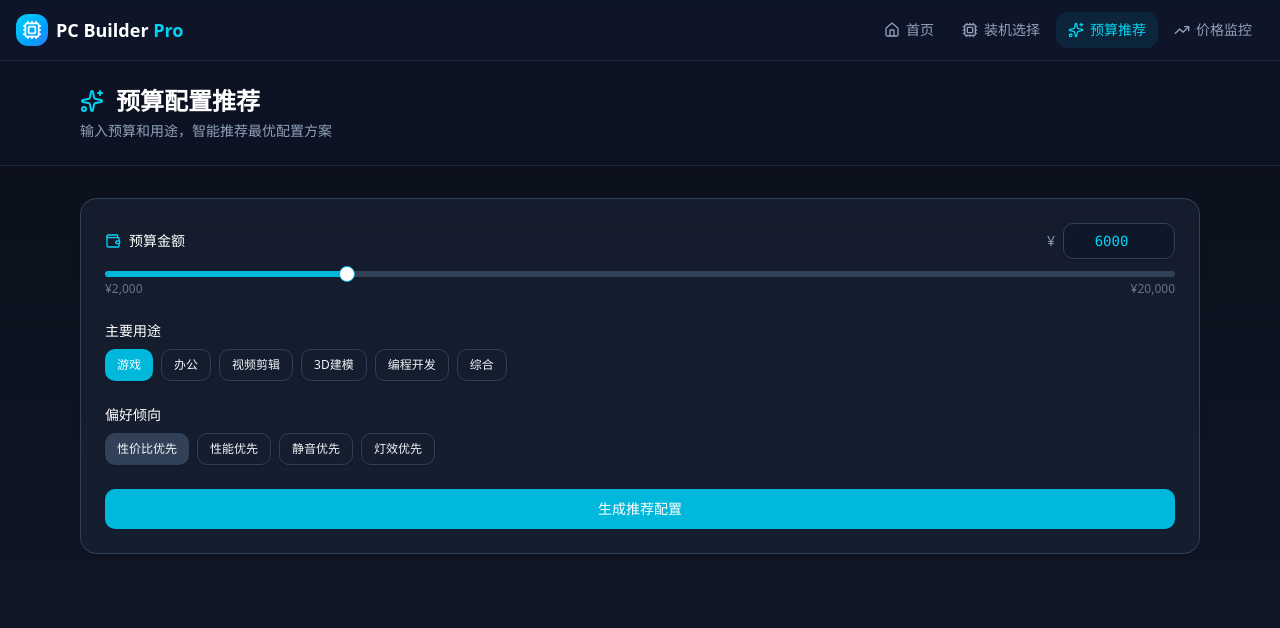
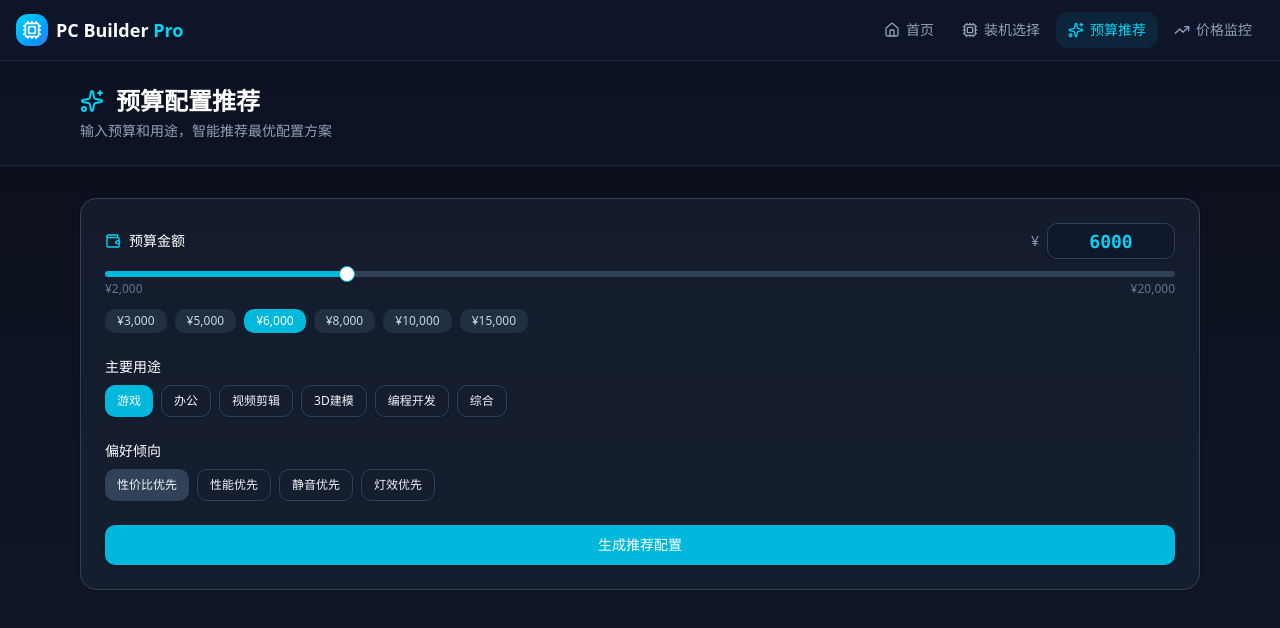
Before and after one commit to demo133/pc-builder-pro, a Next.js app: page /recommend in a window 1280 px wide. Shown: the top 628 px of the page. Built offline with nearby package versions, Linux system fonts and the light colour scheme.

Commit message:
优化预算输入：自由输入+失焦限制+快捷预算按钮

```diff
--- a/src/app/recommend/page.tsx
+++ b/src/app/recommend/page.tsx
@@ -97,9 +97,12 @@ interface ConfigResult {
   components: Record<string, HardwareItem>
 }
 
+const QUICK_BUDGETS = [3000, 5000, 6000, 8000, 10000, 15000]
+
 export default function RecommendPage() {
   const router = useRouter()
   const [budget, setBudget] = useState(6000)
+  const [budgetInput, setBudgetInput] = useState("6000")
   const [useCase, setUseCase] = useState("gaming")
   const [priority, setPriority] = useState("value")
   const [loading, setLoading] = useState(false)
@@ -108,6 +111,35 @@ export default function RecommendPage() {
   const [hasSearched, setHasSearched] = useState(false)
 
   const formatPrice = (cents: number) => `¥${(cents / 100).toFixed(0)}`
+
+  // 滑块拖动：实时更新预算和输入框
+  const handleSliderChange = (value: number[]) => {
+    const v = value[0]
+    setBudget(v)
+    setBudgetInput(String(v))
+  }
+
+  // 输入框：自由输入，不限制
+  const handleInputChange = (e: React.ChangeEvent<HTMLInputElement>) => {
+    const val = e.target.value.replace(/[^\d]/g, "")
+    setBudgetInput(val)
+  }
+
+  // 输入框失焦：限制范围并同步
+  const handleInputBlur = () => {
+    let v = parseInt(budgetInput) || 6000
+    v = Math.max(2000, Math.min(20000, v))
+    // 对齐到100的整数倍
+    v = Math.round(v / 100) * 100
+    setBudget(v)
+    setBudgetInput(String(v))
+  }
+
+  // 快捷预算按钮
+  const handleQuickBudget = (v: number) => {
+    setBudget(v)
+    setBudgetInput(String(v))
+  }
 
   const handleGenerate = async () => {
     setLoading(true)
@@ -174,18 +206,19 @@ export default function RecommendPage() {
                 <div className="flex items-center gap-2">
                   <span className="text-sm text-slate-400">¥</span>
                   <Input
-                    type="number"
-                    value={budget}
-                    onChange={(e) =>
-                      setBudget(Math.max(2000, Math.min(20000, parseInt(e.target.value) || 2000)))
-                    }
-                    className="w-28 text-center font-mono text-cyan-400"
+                    type="text"
+                    inputMode="numeric"
+                    value={budgetInput}
+                    onChange={handleInputChange}
+                    onBlur={handleInputBlur}
+                    onKeyDown={(e) => e.key === "Enter" && (e.target as HTMLInputElement).blur()}
+                    className="w-32 text-center font-mono text-lg font-bold text-cyan-400"
                   />
                 </div>
               </div>
               <Slider
                 value={[budget]}
-                onValueChange={(value) => setBudget(value[0])}
+                onValueChange={handleSliderChange}
                 min={2000}
                 max={20000}
                 step={100}
@@ -193,6 +226,22 @@ export default function RecommendPage() {
               <div className="mt-1 flex justify-between text-xs text-slate-500">
                 <span>¥2,000</span>
                 <span>¥20,000</span>
+              </div>
+              {/* 快捷预算按钮 */}
+              <div className="mt-3 flex flex-wrap gap-2">
+                {QUICK_BUDGETS.map((v) => (
+                  <button
+                    key={v}
+                    onClick={() => handleQuickBudget(v)}
+                    className={`rounded-md px-3 py-1 text-xs font-medium transition-colors ${
+                      budget === v
+                        ? "bg-cyan-500 text-white"
+                        : "bg-slate-700/50 text-slate-300 hover:bg-slate-700"
+                    }`}
+                  >
+                    ¥{v.toLocaleString()}
+                  </button>
+                ))}
               </div>
             </div>
 
```
